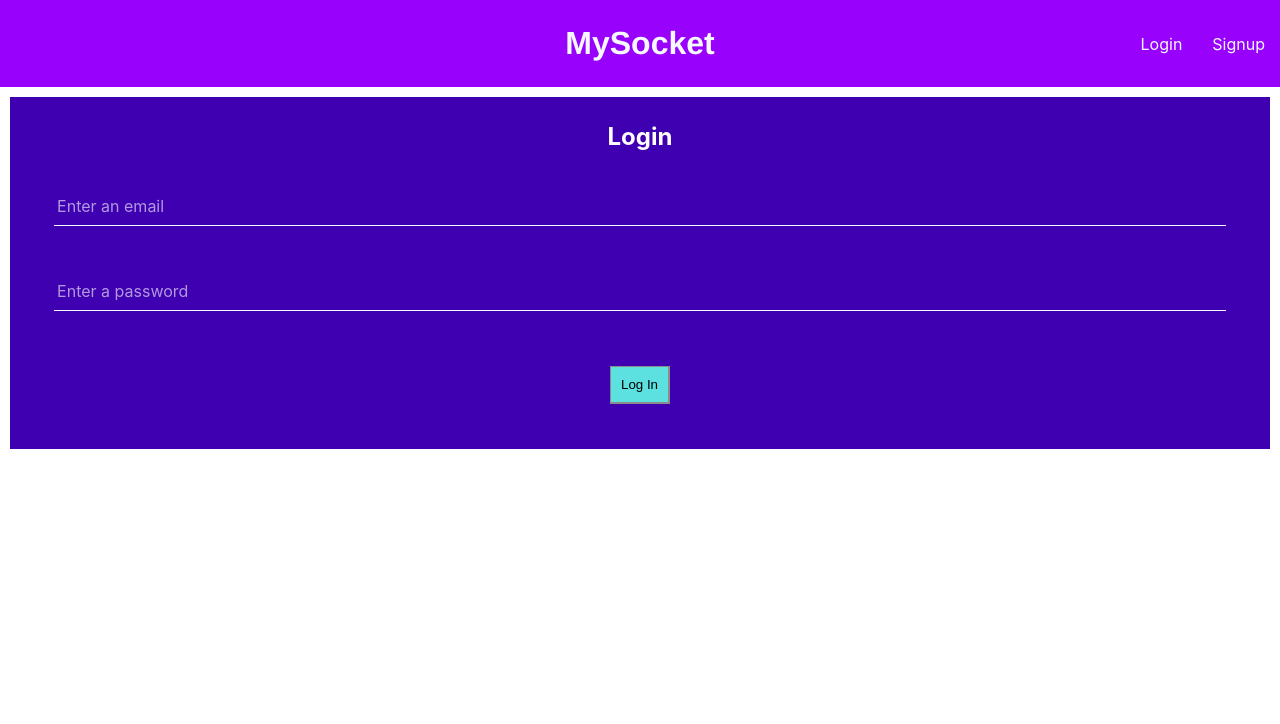
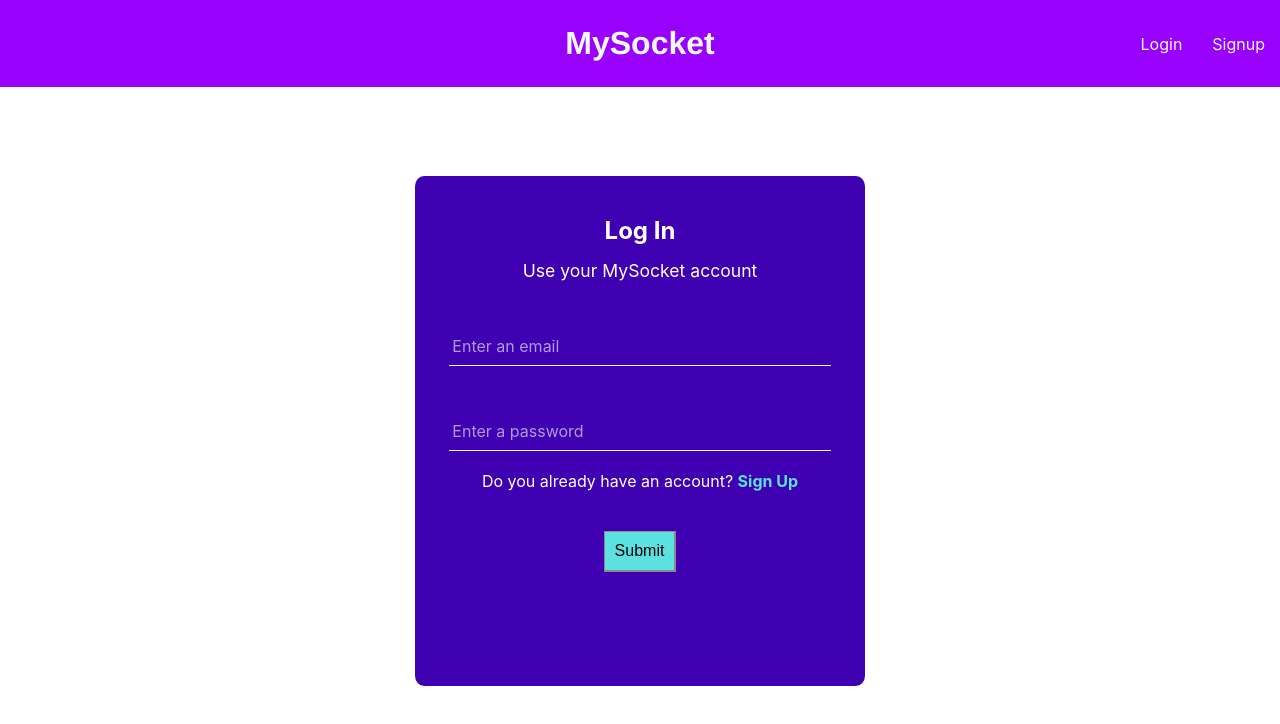
Before and after one commit to AlejandroDCastro/MySocketApp, a React (Create React App) app in the folder MySocket/client/: page /login in a window 1280 px wide. Shown: the top 724 px of the page. Built offline with nearby package versions, Linux system fonts and the light colour scheme; no server answers.

Commit message:
SSL certificate seems solved fot CORS

```diff
--- a/MySocket/client/package.json
+++ b/MySocket/client/package.json
@@ -17,7 +17,7 @@
     "web-vitals": "^1.1.2"
   },
   "scripts": {
-    "start": "HTTPS=true react-scripts start",
+    "start": "HTTPS=true SSL_CRT_FILE=../server/certificates/server.crt SSL_KEY_FILE=../server/certificates/key.pem react-scripts start",
     "build": "react-scripts build",
     "test": "react-scripts test",
     "eject": "react-scripts eject"
--- a/MySocket/client/src/components/auth/Authentication.css
+++ b/MySocket/client/src/components/auth/Authentication.css
@@ -1,17 +1,32 @@
 
-.formView>h2 {
-    margin-top: 15px;
+.formView>div>h2 {
+    margin-top: 20px;
 }
 
-    .formView>form>div:not(:first-child) {
+    .formView>div>p {
+        margin-top: 15px;
+        font-size: 1.1em;
+    }
+
+    .formView>div>form>div:not(:first-child) {
         margin-top: 45px;
     }
 
-    .formView>form>div:nth-last-child(2) {
+    .formView>div>form>div:nth-last-child(2) {
         margin-bottom: 20px;
     }
 
-        .formView>form>div>p {
+        .formView>div>form>div>p {
             margin: 7px 0;
             color: #ff3838;
         }
+
+    .formView>div>form>p {
+        margin-top: 20px;
+    }
+
+        .formView>div>form>p>a {
+            text-decoration: none;
+            color: var(--bottom-color);
+            font-weight: bold;
+        }
--- a/MySocket/client/src/components/auth/login/Login.js
+++ b/MySocket/client/src/components/auth/login/Login.js
@@ -1,6 +1,6 @@
 import React, { useState, useContext, useEffect } from 'react';
 import { UserContext } from '../../../UserContext';
-import { Redirect } from 'react-router-dom';
+import { Redirect, Link } from 'react-router-dom';
 import CryptoJS from 'crypto-js';
 import '../Authentication.css';
 
@@ -105,7 +105,9 @@ const Login = () => {
 
     return (
         <div className="formData formView">
-            <h2>Login</h2>
+            <div>
+                <h2>Log In</h2>
+                <p>Use your MySocket account</p>
                 <form onSubmit={submitHandler}>
                     <div className="inputData labelDown">
                         <input id="email" type="email" value={email} onChange={changeEmail} />
@@ -117,8 +119,10 @@ const Login = () => {
                         <label htmlFor="password">Enter a password</label>
                         <p>{passwordError}</p>
                     </div>
-                <input type="submit" value="Log In" />
+                    <p>Do you already have an account? <Link to={'/signup'}>Sign Up</Link></p>
+                    <input type="submit" value="Submit" />
                 </form>
+            </div>
         </div>
     )
 }
--- a/MySocket/client/src/components/auth/signup/Signup.js
+++ b/MySocket/client/src/components/auth/signup/Signup.js
@@ -1,6 +1,6 @@
 import React, { useState, useContext, useEffect } from 'react';
 import { UserContext } from '../../../UserContext';
-import { Redirect } from 'react-router-dom';
+import { Redirect, Link } from 'react-router-dom';
 import CryptoJS from 'crypto-js';
 import NodeRSA from 'node-rsa';
 import '../Authentication.css';
@@ -130,7 +130,9 @@ const Signup = () => {
 
     return (
         <div className="formData formView">
+            <div>
                 <h2>Signup</h2>
+                <p>Create a MySocket account</p>
                 <form onSubmit={submitHandler}>
                     <div className="inputData labelDown">
                         <input id="name" type="text" value={name} onChange={changeName} />
@@ -147,8 +149,10 @@ const Signup = () => {
                         <label htmlFor="password">Enter a password</label>
                         <p>{passwordError}</p>
                     </div>
+                    <p>You do not have an account yet? <Link to={'/login'}>Log In</Link></p>
                     <input type="submit" value="Sign Up" />
                 </form>
+            </div>
         </div>
     )
 }
--- a/MySocket/client/src/components/chat/Chat.js
+++ b/MySocket/client/src/components/chat/Chat.js
@@ -1,6 +1,6 @@
 import React, { useContext, useEffect, useState } from 'react';
 import { UserContext } from '../../UserContext';
-import { useParams } from 'react-router-dom';
+import { Redirect, useParams } from 'react-router-dom';
 import io from 'socket.io-client';
 import Messages from './messages/Messages';
 import Input from './input/Input';
@@ -194,7 +194,9 @@ const Chat = () => {
     // Hooks
 
     useEffect(() => {
-        socket = io(ENDPT);
+        socket = io(ENDPT, {
+            withCredentials: true
+        });
         console.log('my socket is: ', socket);
         socket.emit('join-room', {
             user_id: user._id,
--- a/MySocket/client/src/components/home/Home.js
+++ b/MySocket/client/src/components/home/Home.js
@@ -30,7 +30,9 @@ const Home = () => {
     useEffect(() => {
 
         // Get the existing socket from server created for this client
-        socket = io(ENDPT);
+        socket = io(ENDPT, {
+            withCredentials: true
+        });
         console.log('my socket is: ', socket);
 
         // Callback function after each refresh or update
--- a/MySocket/client/src/components/layout/head/navbar/Navbar.js
+++ b/MySocket/client/src/components/layout/head/navbar/Navbar.js
@@ -3,7 +3,6 @@ import { UserContext } from '../../../../UserContext';
 import SignedInMenu from './SignedInMenu';
 import SignedOutMenu from './SignedOutMenu';
 import './Navbar.css';
-import CryptoJS from 'crypto-js';
 
 const Navbar = () => {
     const { user, setUser } = useContext(UserContext);
--- a/MySocket/client/src/index.css
+++ b/MySocket/client/src/index.css
@@ -52,41 +52,64 @@ input:focus {
   outline: none;
 }
 
-
+/*
 .formData {
   background-color: var(--blue-background);
-  /*border-radius: 10px;*/
   color: white;
   margin: 10px;
   padding: 10px 0;
+}*/
+
+
+.formData {
+  width: 100%;
+  height: 100%;
+  display: flex;
+  justify-content: center;
+  align-items: center;
 }
 
-.formData>form {
+.formData>div {
+  background-color: var(--blue-background);
+  color: white;
+  width: 450px;
+  height: 510px;
+  margin: 10px;
+  padding: 20px;
+  border-radius: 2%;
+}
+
+  .formView>div>p {
+    margin-top: 15px;
+    font-size: 1.1em;
+  }
+
+  .formData>div>form {
     display: flex;
     flex-direction: column;
     justify-content: center;
     align-items: center;
     width: 100%;
-  margin-top: 35px;
+    margin-top: 45px;
   }
 
-  .formData>form>input {
+    .formData>div>form>input {
         padding: 10px;
-      margin: 35px 0;
+        margin: 40px 0;
+        font-size: 1em;
         background-color: var(--bottom-color);
         border-style: none;
-      /*border-radius: 2%;*/
         border-bottom: 2px solid var(--button-border);
         border-right: 2px solid var(--button-border);
         border-top: 1px solid var(--button-border);
         border-left: 1px solid var(--button-border);
     }
 
-  .formData>form>input:hover {
+    .formData>div>form>input:hover {
         cursor: pointer;
     }
 
-  .formData>form>input:focus {
+    .formData>div>form>input:focus {
         position: relative;
         left: 1px;
         top: 1px;
```
Also changed, not shown: 1 other file (tests, documents, lock files or other folders). Lines whose indentation alone changed are shown as unchanged.
